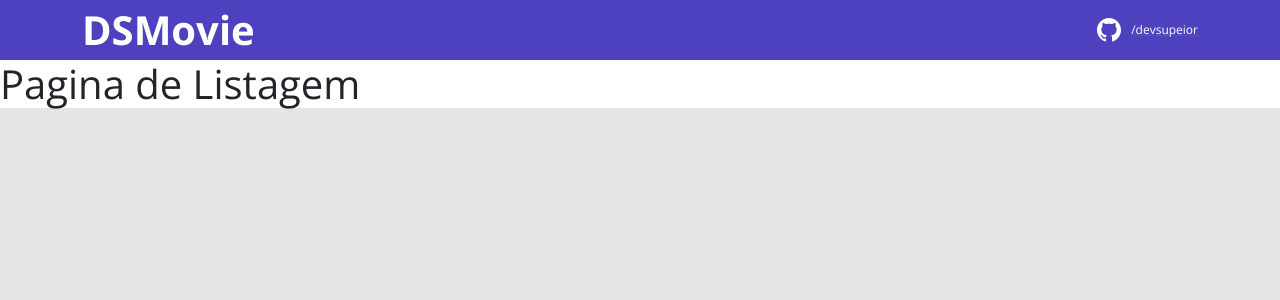
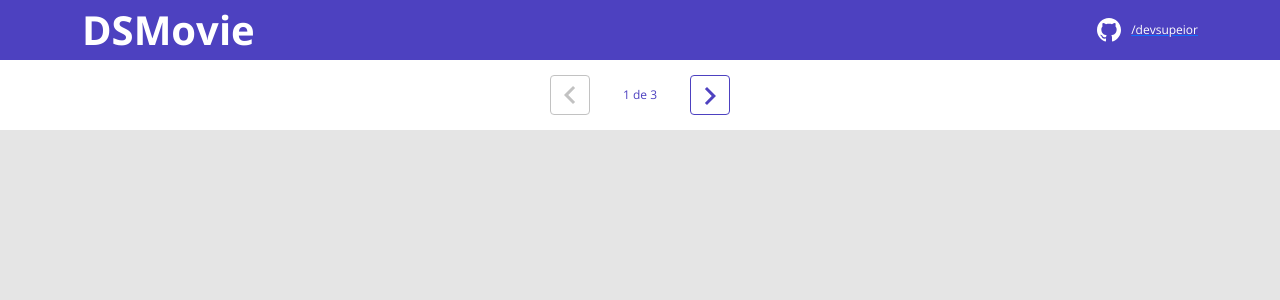
Before and after one commit to betoseideman/dsmovie, a React (Create React App) app in the folder frontend/: page / in a window 1280 px wide. Shown: the top 300 px of the page. Built offline with nearby package versions, Linux system fonts and the light colour scheme.

Commit message:
Pagination layout

```diff
--- a/frontend/src/components/Navbar/index.tsx
+++ b/frontend/src/components/Navbar/index.tsx
@@ -1,4 +1,4 @@
-import { ReactComponent as GithubIcon } from 'assests/img/github.svg';
+import { ReactComponent as GithubIcon } from 'assets/img/github.svg';
 import './styles.css';
 function Navbar() {
     return (
--- /dev/null
+++ b/frontend/src/components/Pagination/index.tsx
@@ -0,0 +1,21 @@
+import { ReactComponent as Arrow } from 'assets/img/arrow.svg';
+import './styles.css';
+
+function Pagination() {
+
+
+    return (
+        <div className="dsmovie-pagination-container">
+            <div className="dsmovie-pagination-box">
+                <button className="dsmovie-pagination-button" disabled={true} >
+                    <Arrow />
+                </button>
+                <p>{`${1} de ${3}`}</p>
+                <button className="dsmovie-pagination-button" disabled={false} >
+                    <Arrow className="dsmovie-flip-horizontal" />
+                </button>
+            </div>
+        </div>
+    );
+}
+export default Pagination;
--- /dev/null
+++ b/frontend/src/components/Pagination/styles.css
@@ -0,0 +1,53 @@
+.dsmovie-pagination-container {
+    padding: 15px 0;
+    display: flex;
+    justify-content: center;
+    align-items: center;
+}
+
+.dsmovie-pagination-box {
+    width: 180px;
+    display: flex;
+    justify-content: space-between;
+    align-items: center;
+}
+
+.dsmovie-pagination-box form {
+    width: 100%;
+    display: flex;
+}
+
+.dsmovie-pagination-button {
+    width: 40px;
+    height: 40px;
+    border-radius: 4px;
+    background-color: #fff;
+    display: flex;
+    justify-content: center;
+    align-items: center;
+    border: 1px solid var(--color-primary);
+    cursor: pointer;
+}
+
+.dsmovie-pagination-button svg {
+    filter: brightness(0) saturate(100%) invert(26%) sepia(19%) saturate(7395%) hue-rotate(234deg) brightness(89%) contrast(92%);
+}
+
+.dsmovie-pagination-button:disabled {
+    border: 1px solid #c2c2c2;
+    cursor: unset;
+}
+
+.dsmovie-pagination-button:disabled svg {
+    filter: none;
+}
+
+.dsmovie-pagination-container p {
+    margin: 0;
+    font-size: 12px;
+    color: var(--color-primary);
+}
+
+.dsmovie-flip-horizontal {
+    transform: rotate(180deg);
+}
--- a/frontend/src/index.tsx
+++ b/frontend/src/index.tsx
@@ -3,7 +3,7 @@
 import './index.css';
 import App from './App';
 import 'bootstrap/dist/css/bootstrap.css';
-import './index.css';
+
 
 
 ReactDOM.render(
--- a/frontend/src/pages/Listing/index.tsx
+++ b/frontend/src/pages/Listing/index.tsx
@@ -1,7 +1,9 @@
+import Pagination from "components/Pagination";
+
 function Listing(){
 
     return (
-        <h1>Pagina de Listagem</h1>
+       <Pagination />
     );
 }
 
```
Also changed, not shown: frontend/src/assets/img/arrow.svg (added), frontend/src/assets/img/github.svg (renamed from frontend/src/assests/img/github.svg).
